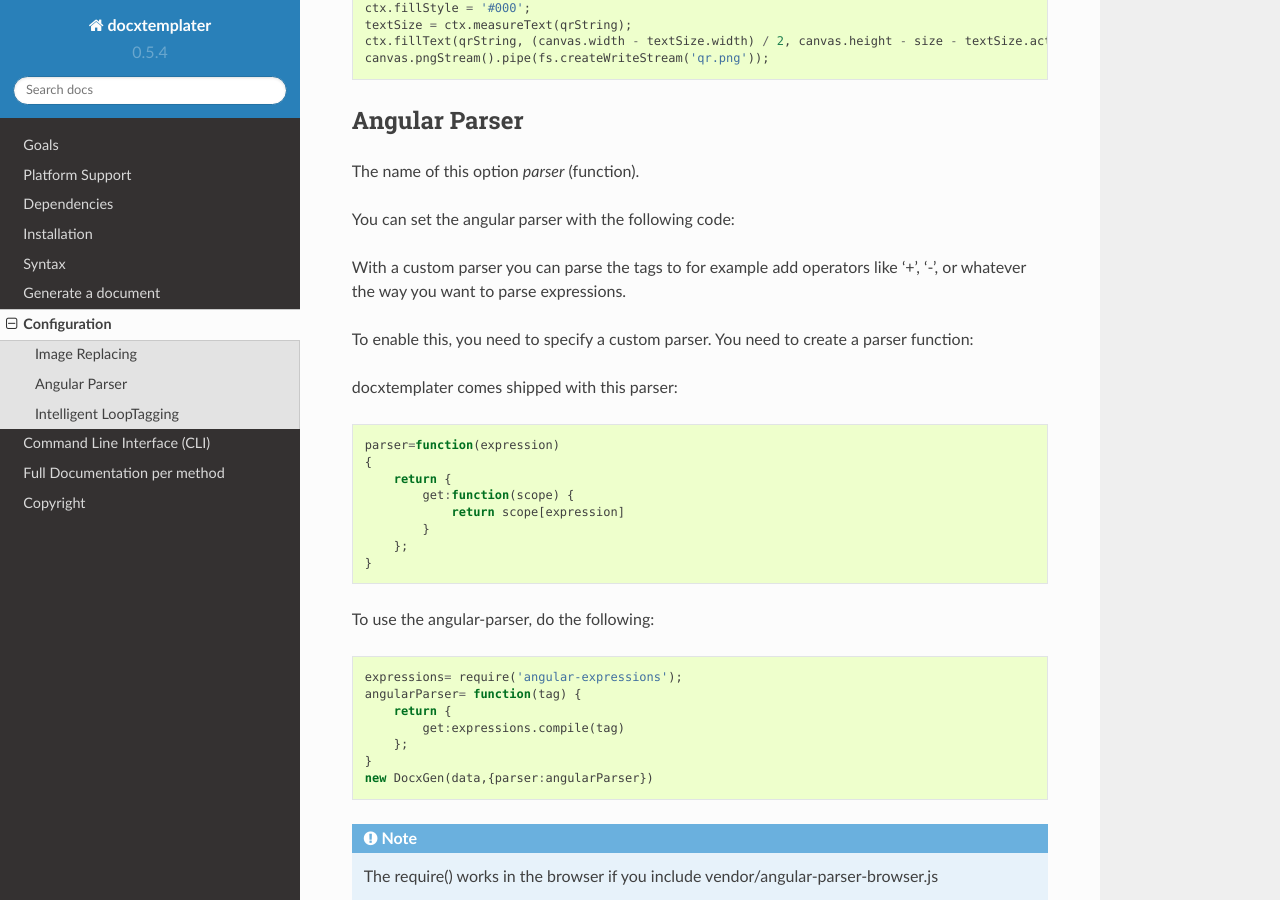
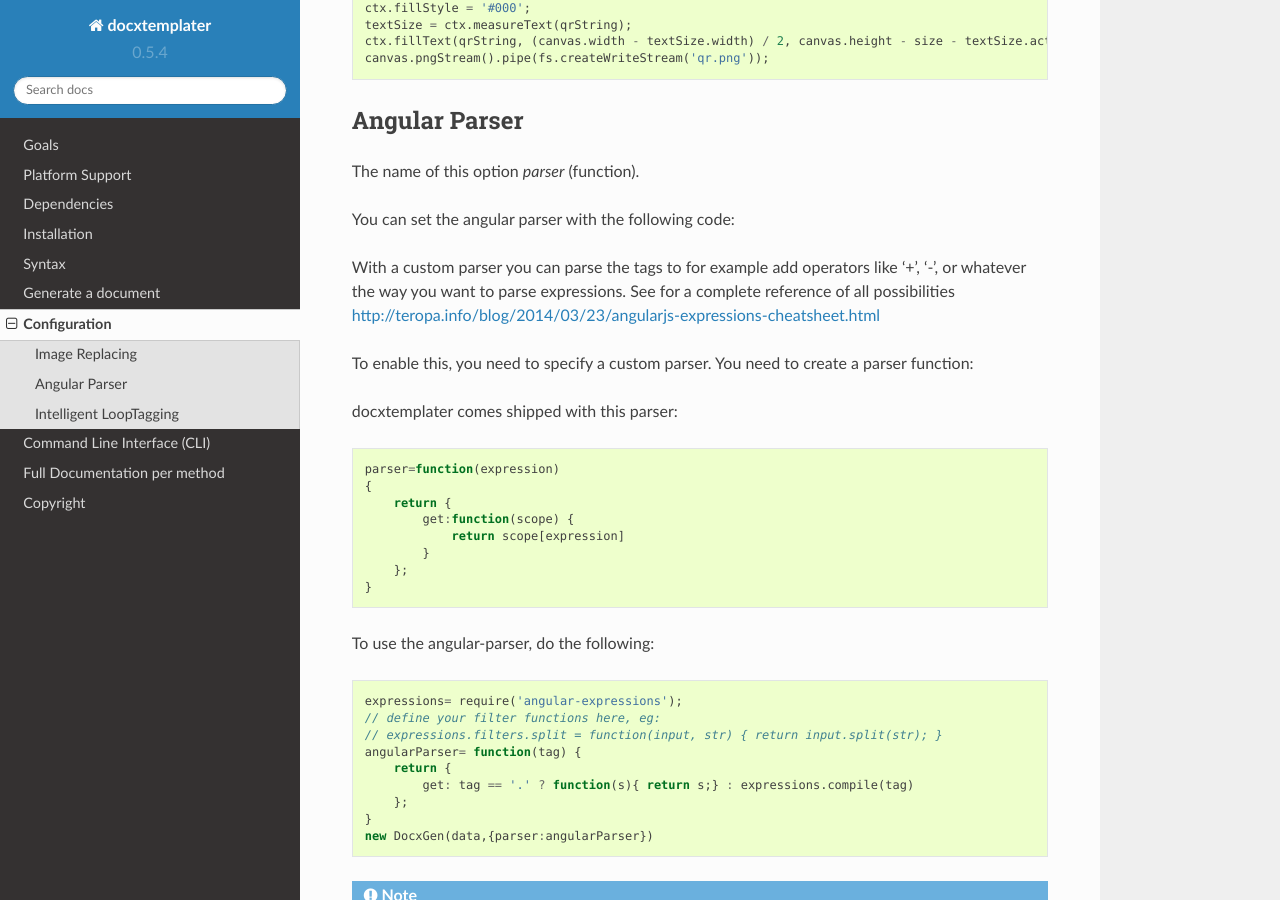
Before and after one commit to open-xml-templating/docxtemplater, a Sphinx documentation site: the page built from docs/source/configuration.rst, in a window 1280 px wide and 900 px high, scrolled down 2156 px. Built offline with Sphinx 7.4.7 and the Read the Docs theme 2.0.0, drawn with Linux system fonts in a browser that asks for light colours.

Commit message:
Add some documentation on angular expressions

```diff
--- a/docs/source/configuration.rst
+++ b/docs/source/configuration.rst
@@ -114,7 +114,9 @@ The name of this option `parser` (function).
 You can set the angular parser with the following code:
 
 With a custom parser you can parse the tags to for example add operators
-like '+', '-', or whatever the way you want to parse expressions.
+like '+', '-', or whatever the way you want to parse expressions. See for
+a complete reference of all possibilities
+http://teropa.info/blog/2014/03/23/angularjs-expressions-cheatsheet.html
 
 To enable this, you need to specify a custom parser.
 You need to create a parser function:
@@ -137,9 +139,11 @@ To use the angular-parser, do the following:
 .. code-block:: javascript
 
     expressions= require('angular-expressions');
+    // define your filter functions here, eg:
+    // expressions.filters.split = function(input, str) { return input.split(str); }
     angularParser= function(tag) {
         return {
-            get:expressions.compile(tag)
+            get: tag == '.' ? function(s){ return s;} : expressions.compile(tag)
         };
     }
     new DocxGen(data,{parser:angularParser})
```
